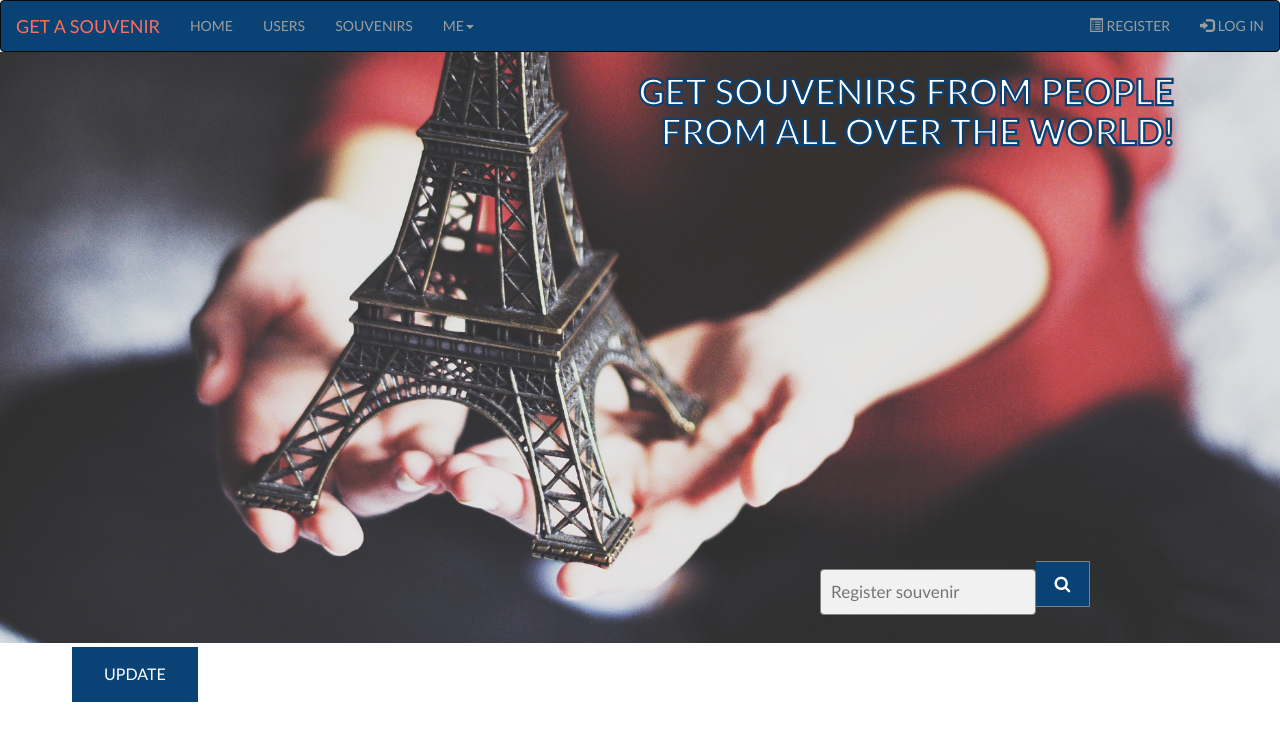
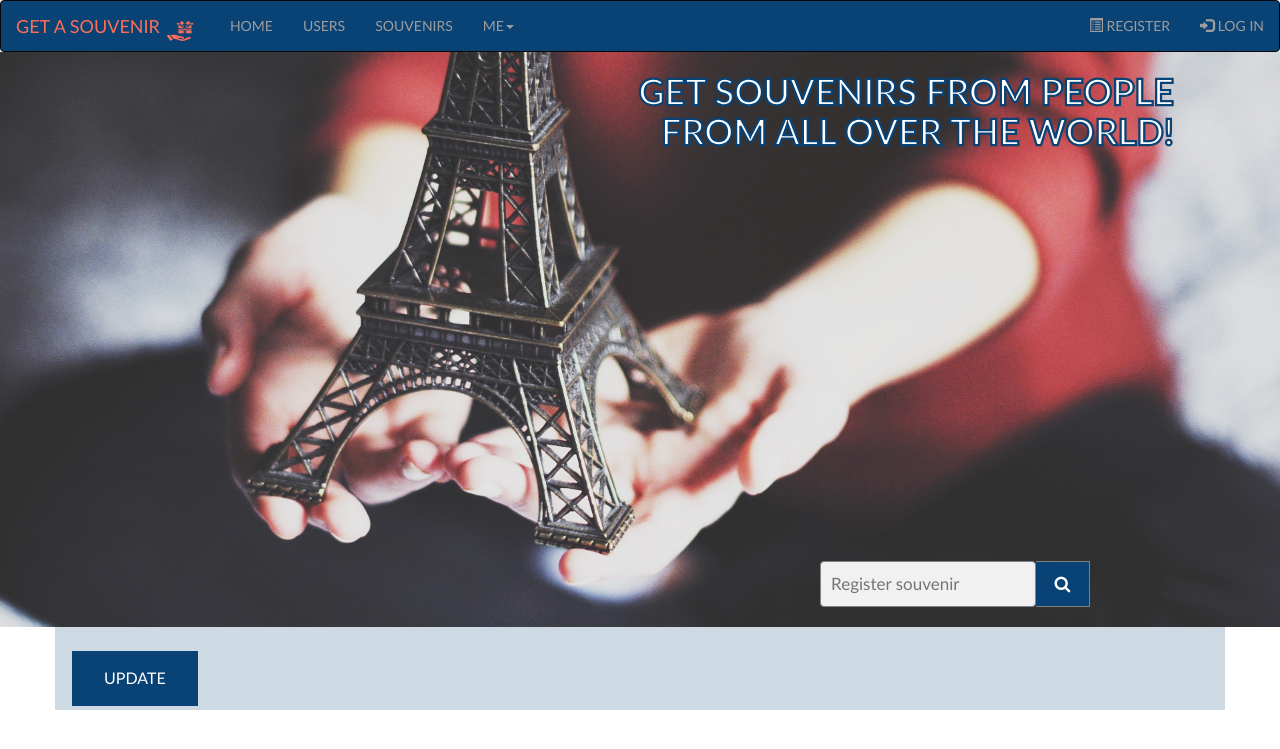
Before and after one commit to Patrick2490/GET_A_SOUVENIR_project, a Django app: template souvenirs_app/templates/souvenirs_app/update_souvenir_by_receive_user.html in a window 1280 px wide. Shown: the top 749 px of the page. Run offline with Django 3.2, Linux system fonts and the light colour scheme; the template is opened without the code that fills it, so the values that code supplies are empty; some libraries are stand-ins or nearby versions.

Commit message:
working on html/css is finished

```diff
--- a/souvenirs_app/templates/souvenirs_app/base.html
+++ b/souvenirs_app/templates/souvenirs_app/base.html
@@ -16,7 +16,7 @@
 <nav class="navbar navbar-inverse">
   <div class="container-fluid">
     <div class="navbar-header">
-      <a class="navbar-brand" href="{% url 'souvenirs_app:index' %}">GET A SOUVENIR</a>
+      <a class="navbar-brand" style="display: flex; justify-content: space-between;" href="{% url 'souvenirs_app:index' %}">GET A SOUVENIR    <img src="/static/logo.jfif" style="width: 40px; height: 30px;"> </a>
     </div>
     <ul class="nav navbar-nav">
       <li><a href="{% url 'souvenirs_app:index' %}">HOME</a></li>
@@ -62,7 +62,7 @@
   </section>
 </main>
 
-<div class="container mt-3">
+<div class="container mt-3" style="background-color: rgba(9, 67, 117, 0.200)">
 {% block content %}{% endblock content %}
 </div>
 
--- a/souvenirs_app/templates/souvenirs_app/create_user_info.html
+++ b/souvenirs_app/templates/souvenirs_app/create_user_info.html
@@ -3,13 +3,13 @@
 {% block content %}
 <link rel="stylesheet" type="text/css" href="/static/CreateInfo.css">
 
-    <h3 style="font-size: 45px; font-weight: 700; margin: 0 0 6px; color: #094275;">YOUR USERNAME: <span style="color: #FF6E59">{{ user.get_username }}</span></h3>
+    <h3 style="font-size: 45px; font-weight: 700; margin: 20px 0 6px; color: #094275;">YOUR USERNAME: <span style="color: #FF6E59">{{ user.get_username }}</span></h3>
     <h4 style="color: #094275">Fill the Form</h4>
 
     <form action="{% url 'souvenirs_app:create_user_info' %}" method="post" enctype="multipart/form-data">
         {% csrf_token %}
         {{ form.as_p }}
-    <button name="submit">SAVE</button>
+    <button class="info-update-button" name="submit">SAVE</button>
     </form>
 
 {% endblock content %}
--- a/souvenirs_app/templates/souvenirs_app/receive_user_souvenirs.html
+++ b/souvenirs_app/templates/souvenirs_app/receive_user_souvenirs.html
@@ -39,7 +39,6 @@
         </table>
 
       </body>
-      <a href="{% url 'souvenirs_app:create_souvenir' %}">Send a souvenir</a>
 
       {% endblock content %}
 </html>
--- a/souvenirs_app/templates/souvenirs_app/send_user_souvenirs.html
+++ b/souvenirs_app/templates/souvenirs_app/send_user_souvenirs.html
@@ -39,7 +39,6 @@
         </table>
 
       </body>
-      <a href="{% url 'souvenirs_app:create_souvenir' %}">Send a souvenir</a>
 
       {% endblock content %}
 </html>
--- a/souvenirs_app/templates/souvenirs_app/souvenir.html
+++ b/souvenirs_app/templates/souvenirs_app/souvenir.html
@@ -11,7 +11,7 @@
             <a href="{{ souvenir.receive_user.get_absolute_url }}">{{ souvenir.receive_user }}</a></p>
         <p>status: <span style="color: #FF6E59"">{{ souvenir.status }}</span></p>
         {% if souvenir.status == 'RECEIVED' %}
-            {{ souvenir.on_the_way }}
+        <p>was on the way: <span style="color: #FF6E59"">{{ souvenir.on_the_way }}</span></p>
         {% endif %}
         </div>
 
--- a/souvenirs_app/templates/souvenirs_app/souvenirs.html
+++ b/souvenirs_app/templates/souvenirs_app/souvenirs.html
@@ -39,7 +39,6 @@
         </table>
 
       </body>
-      <a href="{% url 'souvenirs_app:create_souvenir' %}">Send a souvenir</a>
 
       {% endblock content %}
 </html>
--- a/souvenirs_app/templates/souvenirs_app/update_souvenir_by_receive_user.html
+++ b/souvenirs_app/templates/souvenirs_app/update_souvenir_by_receive_user.html
@@ -3,7 +3,7 @@
 {% block content %}
 <link rel="stylesheet" type="text/css" href="/static/CreateInfo.css">
 
-    <form action="{% url 'souvenirs_app:update_souvenir_by_receive_user' souvenir.slug %}" method="post" enctype="multipart/form-data">
+    <form class="update-souvenir-form" action="{% url 'souvenirs_app:update_souvenir_by_receive_user' souvenir.slug %}" method="post" enctype="multipart/form-data">
         {% csrf_token %}
         {{ form.as_p }}
     <button class="info-update-button" name="submit">UPDATE</button>
--- a/souvenirs_app/templates/souvenirs_app/update_souvenir_by_send_user.html
+++ b/souvenirs_app/templates/souvenirs_app/update_souvenir_by_send_user.html
@@ -3,7 +3,7 @@
 {% block content %}
 <link rel="stylesheet" type="text/css" href="/static/CreateInfo.css">
 
-    <form action="{% url 'souvenirs_app:update_souvenir_by_send_user' souvenir.slug %}" method="post" enctype="multipart/form-data">
+    <form class="update-souvenir-form" action="{% url 'souvenirs_app:update_souvenir_by_send_user' souvenir.slug %}" method="post" enctype="multipart/form-data">
         {% csrf_token %}
         {{ form.as_p }}
     <button class="info-update-button" name="submit">UPDATE</button>
--- a/souvenirs_app/templates/souvenirs_app/update_user_info.html
+++ b/souvenirs_app/templates/souvenirs_app/update_user_info.html
@@ -3,7 +3,7 @@
 {% block content %}
 <link rel="stylesheet" type="text/css" href="/static/CreateInfo.css">
 
-    <h3 style="font-size: 45px; font-weight: 700; margin: 0 0 6px; color: #094275;">YOUR USERNAME: <span style="color: #FF6E59">{{ user.get_username }}</span></h3>
+    <h3 style="font-size: 45px; font-weight: 700; margin: 20px 0 6px; color: #094275;">YOUR USERNAME: <span style="color: #FF6E59">{{ user.get_username }}</span></h3>
     <h4 style="color: #094275">Fill the Form</h4>
 
     <form action="{% url 'souvenirs_app:update_user_info' object.slug %}" method="post" enctype="multipart/form-data">
--- a/souvenirs_app/templates/souvenirs_app/user_infos.html
+++ b/souvenirs_app/templates/souvenirs_app/user_infos.html
@@ -34,7 +34,6 @@
     </table>
 
   </body>
-  <a href="{% url 'souvenirs_app:create_souvenir' %}">Send a souvenir</a>
 
   {% endblock content %}
   </html>
--- a/static/CreateInfo.css
+++ b/static/CreateInfo.css
@@ -18,7 +18,6 @@ textarea {
   input[type=text] {
     width: 100%;
     padding: 12px 20px;
-    margin: 8px 0;
     box-sizing: border-box;
     border: 2px solid #094275;
     border-radius: 4px;
@@ -51,3 +50,7 @@ textarea {
     border-radius: 4px;
     background-color: #f1f1f1;
   }
+
+  .update-souvenir-form {
+    margin-top: 20px;
+  }
--- a/static/base.css
+++ b/static/base.css
@@ -69,6 +69,7 @@ form.example input[type=text] {
     float: left;
     width: 80%;
     background: #f1f1f1;
+    text-align: left;
   }
 
   form.example button {
@@ -84,7 +85,7 @@ form.example input[type=text] {
   }
 
   form.example button:hover {
-    background: #094275;
+    background: #FF6E59;
   }
 
   form.example::after {
--- a/static/souvenir.css
+++ b/static/souvenir.css
@@ -3,6 +3,10 @@
     font-family: 'Trebuchet MS', 'Lucida Sans Unicode', 'Lucida Grande', 'Lucida Sans', Arial, sans-serif;
     text-align: center;
   }
+
+section .info-1{
+    margin-top: 20px;
+}
 
 .info-1 h2 {
     font-size: 45px;
--- a/static/tables.css
+++ b/static/tables.css
@@ -18,3 +18,7 @@ h2 {
 body {
     margin: 0 0;
 }
+
+a:hover {
+    color: #FF6E59;
+}
```
Also changed, not shown: db.sqlite3.
